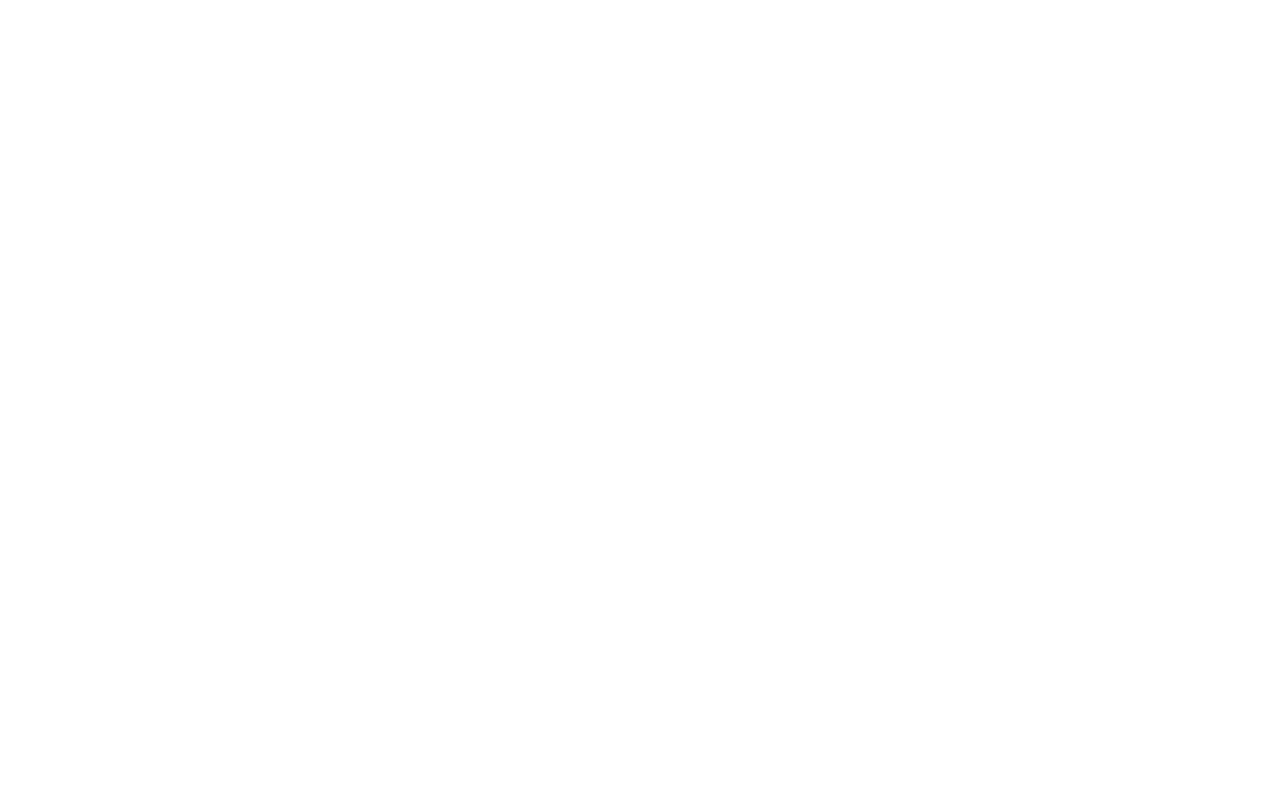
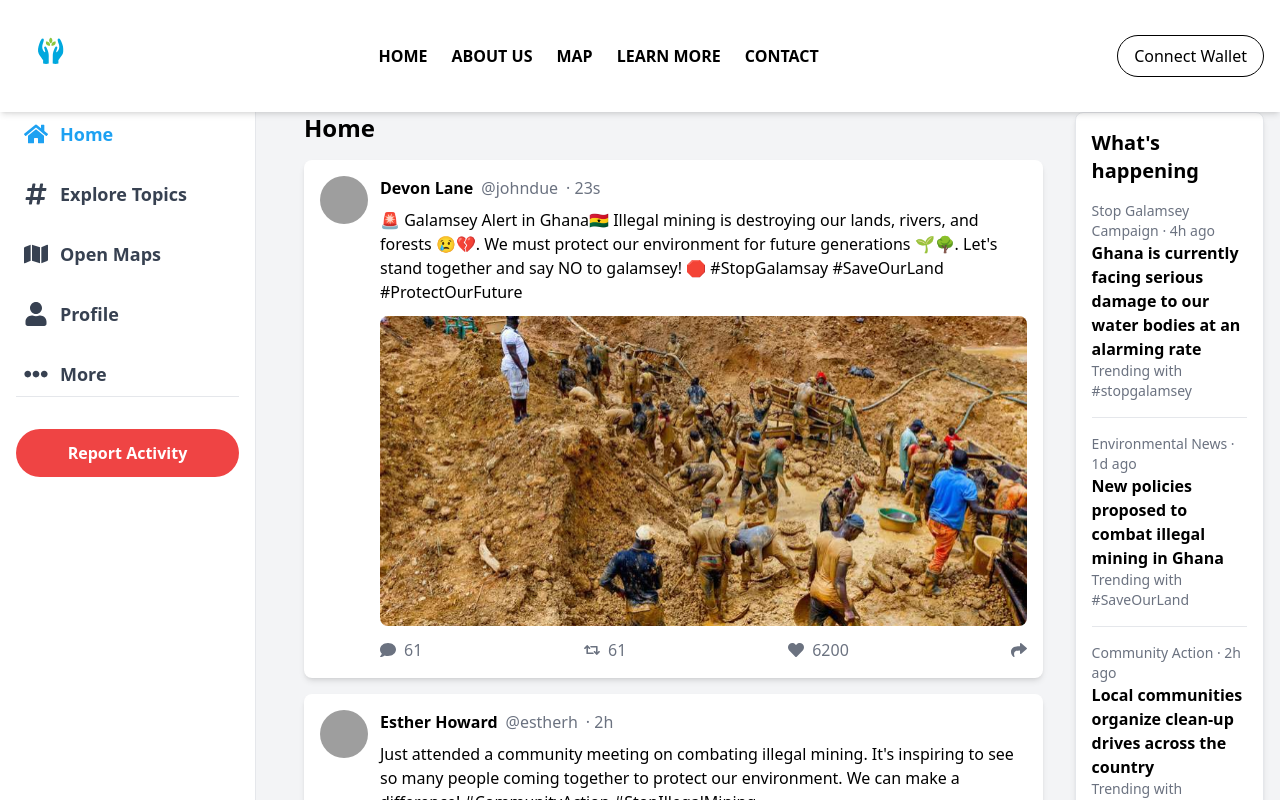
Before and after one commit to AWESOME04/basewatch, a React (Vite) app in the folder frontend/: page /feed in a window 1280 px wide. Before the commit this address had no page. Shown: the top 800 px of the page. Built offline with nearby package versions, Linux system fonts and the light colour scheme; grey boxes are pictures that could not be loaded.

Commit message:
feat: add Feed page and routes

```diff
--- a/frontend/src/App.tsx
+++ b/frontend/src/App.tsx
@@ -1,11 +1,13 @@
 import { BrowserRouter as Router, Route, Routes } from 'react-router-dom';
 import HomePage from './pages/HomePage';
+import Feed from './pages/Feed';
 
 function App() {
   return (
     <Router>
       <Routes>
         <Route path="/" element={<HomePage />} />
+        <Route path="/feed" element={<Feed />} />
       </Routes>
     </Router>
   );
--- a/frontend/src/components/feed/Sidebar.tsx
+++ b/frontend/src/components/feed/Sidebar.tsx
@@ -15,8 +15,8 @@
   ];
 
   return (
-    <aside className="w-64 h-screen bg-white border-r border-gray-200 fixed left-0 top-24 overflow-y-auto">
-      <nav className="p-4">
+    <aside className="w-64 h-screen bg-white border-r border-gray-200 fixed left-0 top-24 flex flex-col">
+      <nav className="p-4 flex-grow overflow-y-auto">
         <ul className="space-y-4">
           {menuItems.map((item) => (
             <li key={item.path}>
@@ -30,12 +30,12 @@
               >
                 <item.icon
                   className={`text-2xl ${
-                    activePage === item.path ? 'text-blue-500' : ''
+                    activePage === item.path ? 'text-[#1DA1F2]' : ''
                   }`}
                 />
                 <span
                   className={`text-lg font-semibold ${
-                    activePage === item.path ? 'text-blue-500' : ''
+                    activePage === item.path ? 'text-[#1DA1F2]' : ''
                   }`}
                 >
                   {item.label}
@@ -44,12 +44,12 @@
             </li>
           ))}
         </ul>
-      </nav>
-      <div className="absolute bottom-8 left-0 right-0 px-4">
+        <div className="py-8 border-t border-gray-200">
         <button className="w-full bg-red-500 text-white py-3 rounded-full font-semibold hover:bg-red-600 transition-colors">
           Report Activity
         </button>
       </div>
+      </nav>
     </aside>
   );
 };
--- /dev/null
+++ b/frontend/src/pages/Feed.tsx
@@ -0,0 +1,46 @@
+import React from 'react';
+import { Link, useLocation } from 'react-router-dom';
+import {FaHome, FaHashtag, FaMap, FaUser, FaEllipsisH} from 'react-icons/fa';
+import Header from '../components/homepage/Header';
+import Sidebar from '../components/feed/Sidebar';
+import TrendingSection from '../components/feed/TrendingSection';
+import MainContent from '../components/feed/MainContent';
+
+const Feed: React.FC = () => {
+  const location = useLocation();
+
+  return (
+    <div className="min-h-screen bg-gray-100">
+        <div className='pt-4'>
+            <Header mode="dashboard" />
+        </div>
+      <div className="max-w-7xl mx-auto px-4 pt-20 lg:pt-24">
+        <div className="flex flex-col lg:flex-row lg:space-x-8">
+          <div className="hidden lg:block lg:w-64 flex-shrink-0">
+            <Sidebar activePage={location.pathname} />
+          </div>
+          <main className="w-full lg:flex-grow mb-8">
+            <h1 className="text-2xl font-bold mb-4">Home</h1>
+            <MainContent />
+          </main>
+          <div className="w-full lg:w-80 mt-8 lg:mt-0">
+            <div className="lg:sticky lg:top-24">
+              <TrendingSection />
+            </div>
+          </div>
+        </div>
+      </div>
+      <nav className="lg:hidden fixed bottom-0 left-0 right-0 bg-white border-t border-gray-200 py-2">
+        <ul className="flex justify-around">
+          <li><Link to="/feed" className={location.pathname === '/feed' ? "text-blue-500" : "text-gray-500"}><FaHome size={24} /></Link></li>
+          <li><Link to="/explore" className={location.pathname === '/explore' ? "text-blue-500" : "text-gray-500"}><FaHashtag size={24} /></Link></li>
+          <li><Link to="/maps" className={location.pathname === '/maps' ? "text-blue-500" : "text-gray-500"}><FaMap size={24} /></Link></li>
+          <li><Link to="/profile" className={location.pathname === '/profile' ? "text-blue-500" : "text-gray-500"}><FaUser size={24} /></Link></li>
+          <li><Link to="/more" className={location.pathname === '/more' ? "text-blue-500" : "text-gray-500"}><FaEllipsisH size={24} /></Link></li>
+        </ul>
+      </nav>
+    </div>
+  );
+};
+
+export default Feed;
```
